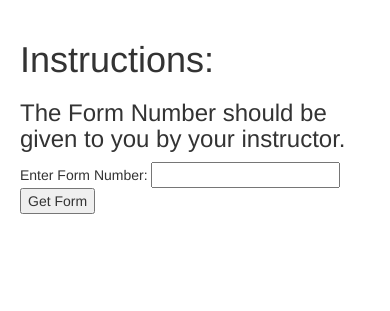
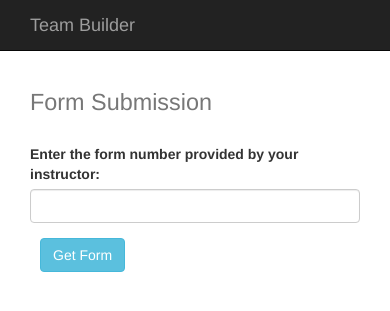
Before and after one commit to msteelha/greenFish, a Flask app: page /client in a window 390 px wide. Shown: the top 311 px of the page. Run offline with Flask 2, Linux system fonts and the light colour scheme; some libraries are stand-ins or nearby versions.

Commit message:
new index page and updates for consistent styling

```diff
--- a/templates/admin.html
+++ b/templates/admin.html
@@ -15,7 +15,7 @@
 <!--NAV BAR-->
 <nav class="navbar navbar-inverse navbar-static-top">
   <div class="container">
-       <a class="navbar-brand" href="#">Team Builder</a>
+       <a class="navbar-brand" href="/index">Team Builder</a>
        <ul class="nav navbar-nav">
         <li class="active"><a href="/admin">My Forms</a></li>
         <li><a href="/adminCreate">Create Form</a></li>
@@ -41,7 +41,8 @@
         {% for memo in session.myClassDB %}
       {% set testing =  memo | classObj%}
     <!--<div class="formContainer">-->
-      <button type="button" id="form-list-button" mongodID="{{testing._id}}" class="list-group-item"><span class="badge">0/30</span> {{testing.name}} </button> <!--need to update span-->
+      <button type="button" id="form-list-button" mongodID="{{testing._id}}" class="list-group-item"><span class="badge">0/30</span> {{testing.name}} </button>
+      {{testing._id}} <!--need to update span-->
       <!--<input id="teamSize" placeholder="Max Team Size"></input>-->
       <!--<button id="btnAlgorithm2" type="button" class="btn btn-info" mongoID="{{testing._id}}">RUN</button>-->
     <!--</div>-->
--- a/templates/adminCreate.html
+++ b/templates/adminCreate.html
@@ -14,7 +14,7 @@
 <!--NAV BAR-->
 <nav class="navbar navbar-inverse navbar-static-top">
   <div class="container">
-   	<a class="navbar-brand" href="#">Team Builder</a>
+   	<a class="navbar-brand" href="/index">Team Builder</a>
    	<ul class="nav navbar-nav">
         <li><a href="/admin">My Forms</a></li>
         <li class="active"><a href="/adminCreate">Create Form</a></li>
@@ -258,7 +258,7 @@
       </div>
     </div>
 
-    <div class="form-group">
+    <div class="form-group" style="padding: 0 0 80 0;">
       <button id="btnContinue" type="button" class="btn btn-info">Continue</button>
     </div>
 
--- a/templates/client.html
+++ b/templates/client.html
@@ -7,9 +7,23 @@
   <script src="http://maxcdn.bootstrapcdn.com/bootstrap/3.3.6/js/bootstrap.min.js"></script>
 </head>
 
-<body style="padding:20 20 20 20">
+<body>
+
+<!--NAV BAR-->
+<nav class="navbar navbar-inverse navbar-static-top">
+  <div class="container">
+       <a class="navbar-brand" href="/index">Team Builder</a>
+  </div>
+</nav>
+
+<div class="container">
+  <div class="col-md-12">
+
     {% if session.priorityList != None %}
-    <h1>Instructions:  </h1><p>Fill out the form below to the best of your ability. For availability, select all times that are available for you. For strengths and weaknesses, pick your top 3 if you have more than one or 2. For roles, select all that you feel comfortable filling (this isn't set in stone to be the only thing you will do this term). </p>
+    <h1><small style="padding: 0 20 0 0;">Form Submission</small>
+    <button type="button" class="btn btn-info" data-toggle="collapse" data-target="#instr">View Instructions</button></h1>
+    <div id="instr" class="collapse">
+    <br><p>Fill out the form below to the best of your ability. For availability, select all times that are available for you. For strengths and weaknesses, pick your top 3 if you have more than one or 2. For roles, select all that you feel comfortable filling (this isn't set in stone to be the only thing you will do this term). </p>
     <h4>The Roles Are:</h4><p>
     <b>Manager: </b>The project manager is chiefly responsible for the project schedule (and, in an industrial setting, the budget). The manager does not need to be the "boss", though in industry it often works that way. The key thing the manager needs to be paying attention to, throughout the project, is the project plan and how actual progress compares to the plan.
     <br>
@@ -33,6 +47,8 @@
     <br>
     <br>
     <b>Programmer: </b>The programmer is, as the saying goes "where the rubber meets the road." The programmer is responsible for turning the need for system capabilities into something a computer with actually run. It should be clear, however, from the other roles, that the programmer cannot act independently. Rather he/she is responsible for realizing, as closely as possible, the requirements and designs developed by the team. This helps ensure that what the programmer produces is what the stakeholders actually want.</p>
+    </div>
+
     <input id="Id_pass" type="hidden" value="">
     <div id="theForm">
     <form id="response">
@@ -83,7 +99,7 @@
         <p>Grades in CIS courses:</p>
         <div class="col-sm-4">
             <label>CIS 313:</label>
-            <select id="313">
+            <select id="313" class="selectpicker">
                 <option value=4>A</option>
                   <option value=3>B</option>
                   <option value=2>C</option>
@@ -291,24 +307,44 @@
           <input type="text" class="form-control" id="team" style="width:300px">
     </div>
     {% endif %}
-    <div class="row">
-        <input id="submitBtn" type="button" value="Submit">
+    <div class="row" style="padding: 0 0 50 20;">
+        <input id="submitBtn" type="button" class="btn btn-info" value="Submit">
     </div>
   </form>
     {%else%}
-        <h1>Instructions:  </h1><h3>The Form Number should be given to you by your instructor.</h3>
+
+    <h1><small>Form Submission</small></h1>
+    <br>
+
+    <div class="row">
+      <div class="col-md-6">
+      <div id="theForm">
+
+        <form id="Id_check">
         <input id="Id_pass" type="hidden" value="">
-        <div id="theForm">
-      <form id="Id_check">
-    Enter Form Number: <input type="text" id="formID"><br>
-    <input id="formBtn" type="button" value="Get Form">
-      </form>
+        <div class="form-group">
+        <label for="usr">Enter the form number provided by your instructor:</label>
+        <p>
+        <input type="text" class="form-control" id="formID">
         </div>
+
+        <div class="form-group" style="padding: 0 0 0 10;">
+        <input id="formBtn" type="button" class="btn btn-info" value="Get Form">
+        </div>
+        </form>
+
+      </div>
+      </div>
+    </div>
+
   {%endif%}
         </div>
+  </div>
+</div>
 </body>
 <script type="text/javascript">
     $SCRIPT_ROOT = {{ request.script_root|tojson|safe }};
+
 $("#formBtn").click(function(){
         var _id = $('#formID').val();
         var aVar = JSON.stringify({setting: "getPriorities", parentId: _id});
@@ -324,6 +360,7 @@ $("#formBtn").click(function(){
     });
 });
     $(document).ready(function(){
+
         $("#submitBtn").click(function(){
             var _id = $('#Id_pass').val();
             var name = $("#usr").val();
--- a/templates/createAdmin.html
+++ b/templates/createAdmin.html
@@ -1,6 +1,6 @@
 <!DOCTYPE HTML PUBLIC "-//IETF//DTD HTML//EN">
 <html> <head>
-<title>Admin Create Page</title>
+<title>Sign Up</title>
 <meta charset="utf-8">
   <meta name="viewport" content="width=device-width, initial-scale=1">
   <link rel="stylesheet" href="http://maxcdn.bootstrapcdn.com/bootstrap/3.3.6/css/bootstrap.min.css">
--- a/templates/login.html
+++ b/templates/login.html
@@ -1,6 +1,6 @@
 <!DOCTYPE HTML PUBLIC "-//IETF//DTD HTML//EN">
 <html> <head>
-<title>Login Page</title>
+<title>Log In</title>
 <meta charset="utf-8">
   <meta name="viewport" content="width=device-width, initial-scale=1">
   <link rel="stylesheet" href="http://maxcdn.bootstrapcdn.com/bootstrap/3.3.6/css/bootstrap.min.css">
```
Also changed, not shown: templates/index.html (+20 -10 lines).
